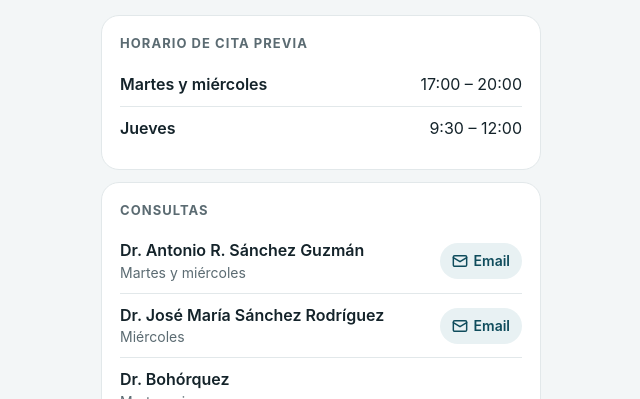
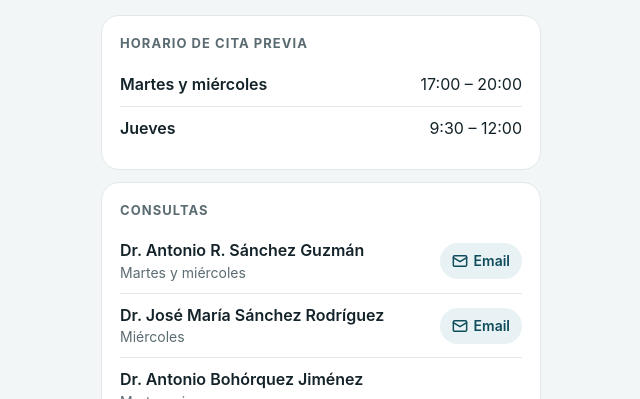
Before and after one commit to josevas72/vascular-vithas, a plain HTML site: page index.html in a window 1280 px wide. Shown: the part 401-800 px from the top of the page, without its empty margins (319-959 px from the left). Drawn offline with Linux system fonts and the light colour scheme.

Commit message:
Nombre completo del Dr. Antonio Bohórquez Jiménez
Co-Authored-By: Claude Opus 5.5 <noreply@anthropic.com>

```diff
--- a/index.html
+++ b/index.html
@@ -107,7 +107,7 @@
         <svg width="16" height="16" viewBox="0 0 24 24" fill="none" stroke="currentColor" stroke-width="2.2" stroke-linecap="round" stroke-linejoin="round"><rect x="2" y="4" width="20" height="16" rx="2"/><path d="m22 7-10 6L2 7"/></svg>Email</a>
     </div>
     <div class="row">
-      <div><div class="doc-name">Dr. Bohórquez</div><div class="doc-days">Martes y jueves</div></div>
+      <div><div class="doc-name">Dr. Antonio Bohórquez Jiménez</div><div class="doc-days">Martes y jueves</div></div>
     </div>
   </section>
 
```
Also changed, not shown: 1 other file.
